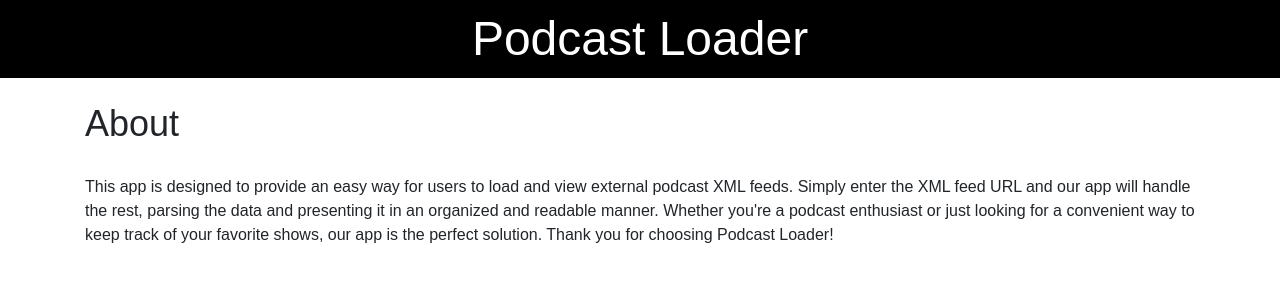
After one commit to vmyazin/py-podcast-site, a Flask app: page /about in a window 1280 px wide. The commit adds this page. Shown: the top 300 px of the page. Run offline with Flask 2, Linux system fonts and the light colour scheme.

Commit message:
Add about page and base template

```diff
--- a/app.py
+++ b/app.py
@@ -46,6 +46,10 @@ def index():
 
     return render_template('index.html', podcasts=PODCASTS, data=data)
 
+@app.route('/about')
+def about():
+    return render_template('about.html')
+
 @app.route('/remove_data', methods=['GET'])
 def remove_data():
     data = None
--- /dev/null
+++ b/templates/about.html
@@ -0,0 +1,15 @@
+{% extends 'base.html' %}
+
+{% block content %}
+
+<div class="container">
+    <div class="row">
+        <div class="col">
+            <h2>About</h2>
+
+            <p>This app is designed to provide an easy way for users to load and view external podcast XML feeds. Simply enter the XML feed URL and our app will handle the rest, parsing the data and presenting it in an organized and readable manner. Whether you're a podcast enthusiast or just looking for a convenient way to keep track of your favorite shows, our app is the perfect solution. Thank you for choosing Podcast Loader!</p>
+        </div>
+    </div>
+</div>
+
+{% endblock %}
--- /dev/null
+++ b/templates/base.html
@@ -0,0 +1,12 @@
+<!DOCTYPE html>
+<html>
+  <head>
+    <title>Podcast</title>
+    <link rel="stylesheet" href="https://cdn.jsdelivr.net/npm/bootstrap@4.3.1/dist/css/bootstrap.min.css" integrity="sha384-ggOyR0iXCbMQv3Xipma34MD+dH/1fQ784/j6cY/iJTQUOhcWr7x9JvoRxT2MZw1T" crossorigin="anonymous">
+    <link rel="stylesheet" type="text/css" href="{{ url_for('static', filename='style.css') }}">
+  </head>
+  <body>
+    {% include 'header.html' %}
+    {% block content %}{% endblock %}
+  </body>
+</html>
```
Also changed, not shown: templates/index.html (+5 -12 lines).
